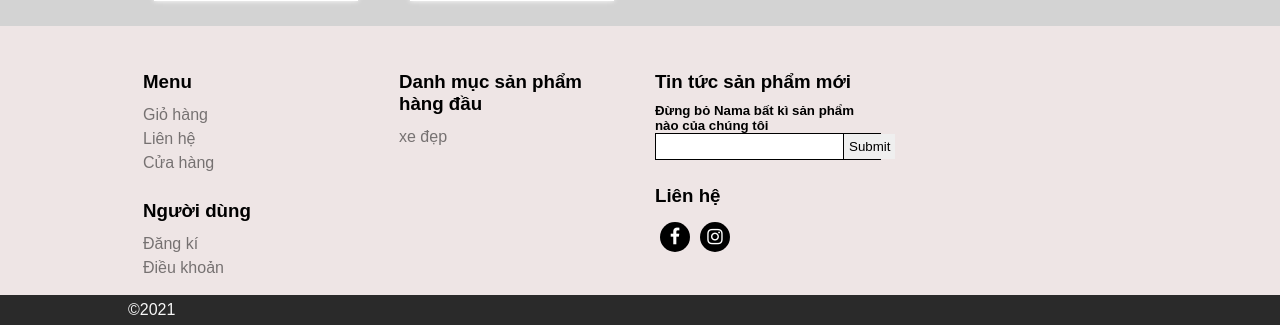
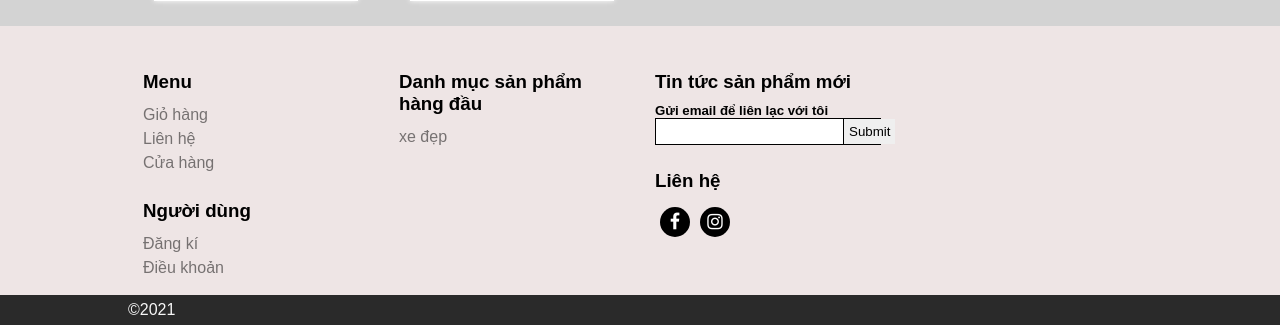
Before and after one commit to CongThuan02/btl_php, a PHP site: page /index.php in a window 1280 px wide. Shown: the part 861-1186 px from the top of the page. Run offline with PHP 8.4, Linux system fonts and the light colour scheme; data comes from the database, SQL or seed files in the repository; data that the repository does not hold is empty; some libraries are stand-ins or nearby versions.

Commit message:
gửi email

```diff
--- a/footer.php
+++ b/footer.php
@@ -89,7 +89,7 @@
                 <div class="footer__product">
                     <div class="footer__title">
                         <h3>Tin tức sản phẩm mới</h3>
-                        <h5>Đừng bỏ Nama bất kì sản phẩm nào của chúng tôi</h5>
+                        <h5>Gửi email để liên lạc với tôi</h5>
                         <!-- feedburner -->
                         <form action="" class="footer__form">
                             <input type="text">
```
